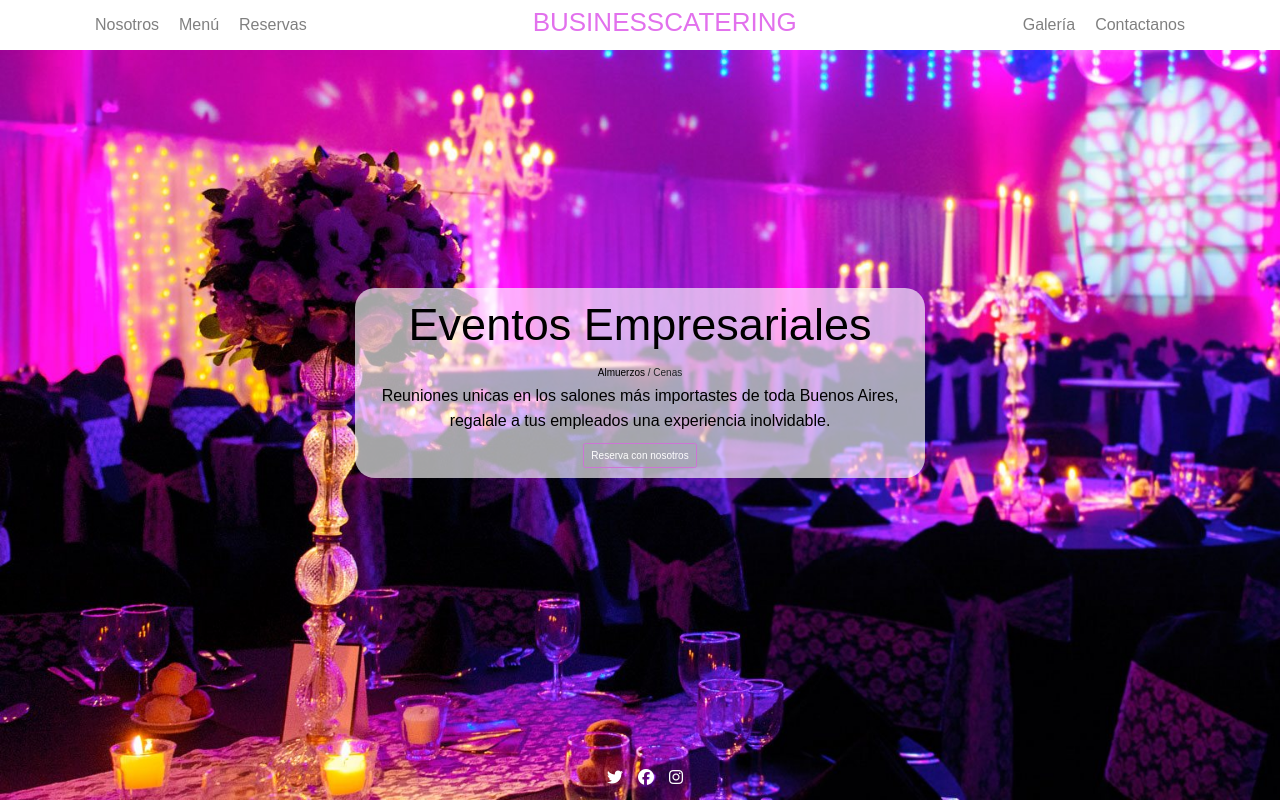
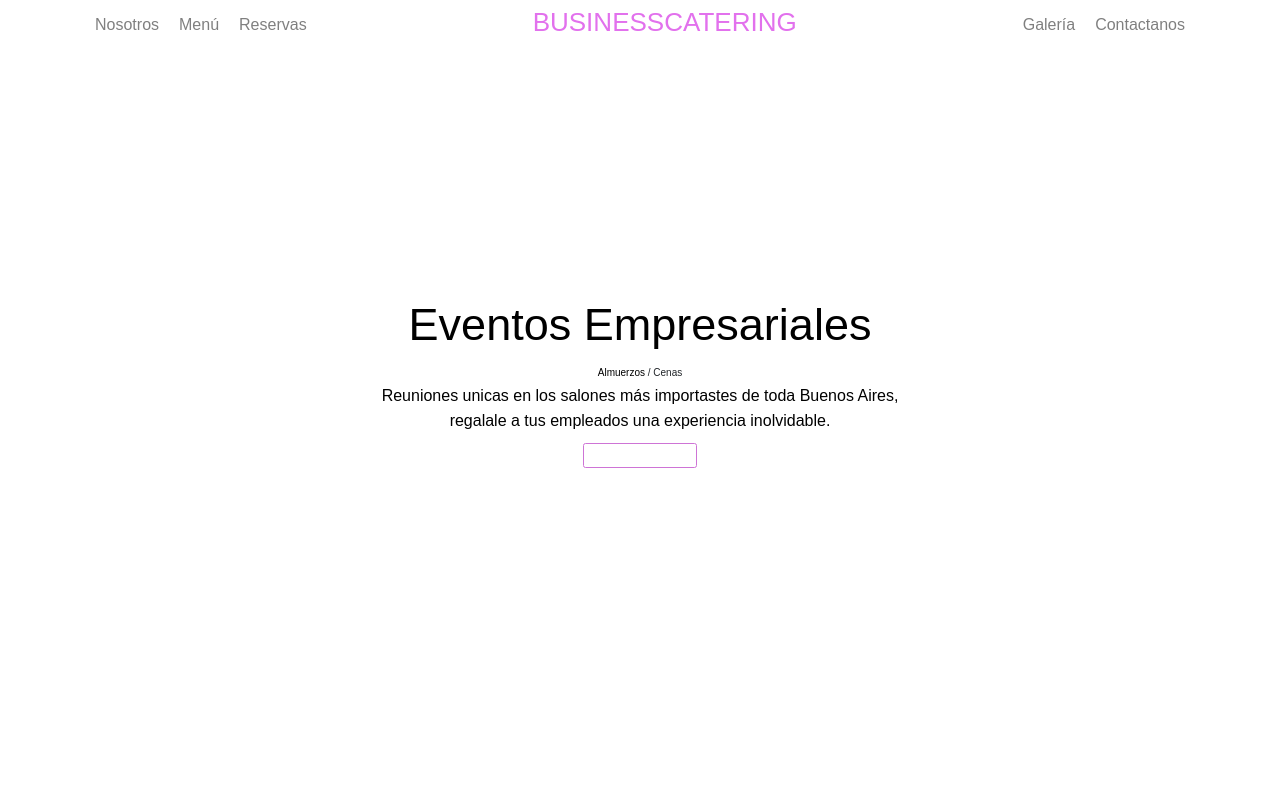
Before and after one commit to francormillan/kingCATERING, a website: page index.html in a window 1280 px wide. Shown: the top 802 px of the page. Drawn offline with nearby package versions, Linux system fonts and the light colour scheme.

Commit message:
node_modules

```diff
--- a/css/style.css
+++ b/css/style.css
@@ -52,7 +52,7 @@ li{list-style: none;}
 }
 
 .img-header{
-    background-image: url(/assents/img/1.jpg) !important;
+    background-image: url(/assents/img/1.jpg)
     background-position: left center;
     background-size: cover;
     height: 100%;
```
Also changed, not shown: package.json (added, +23 -0 lines), 2 other files.
